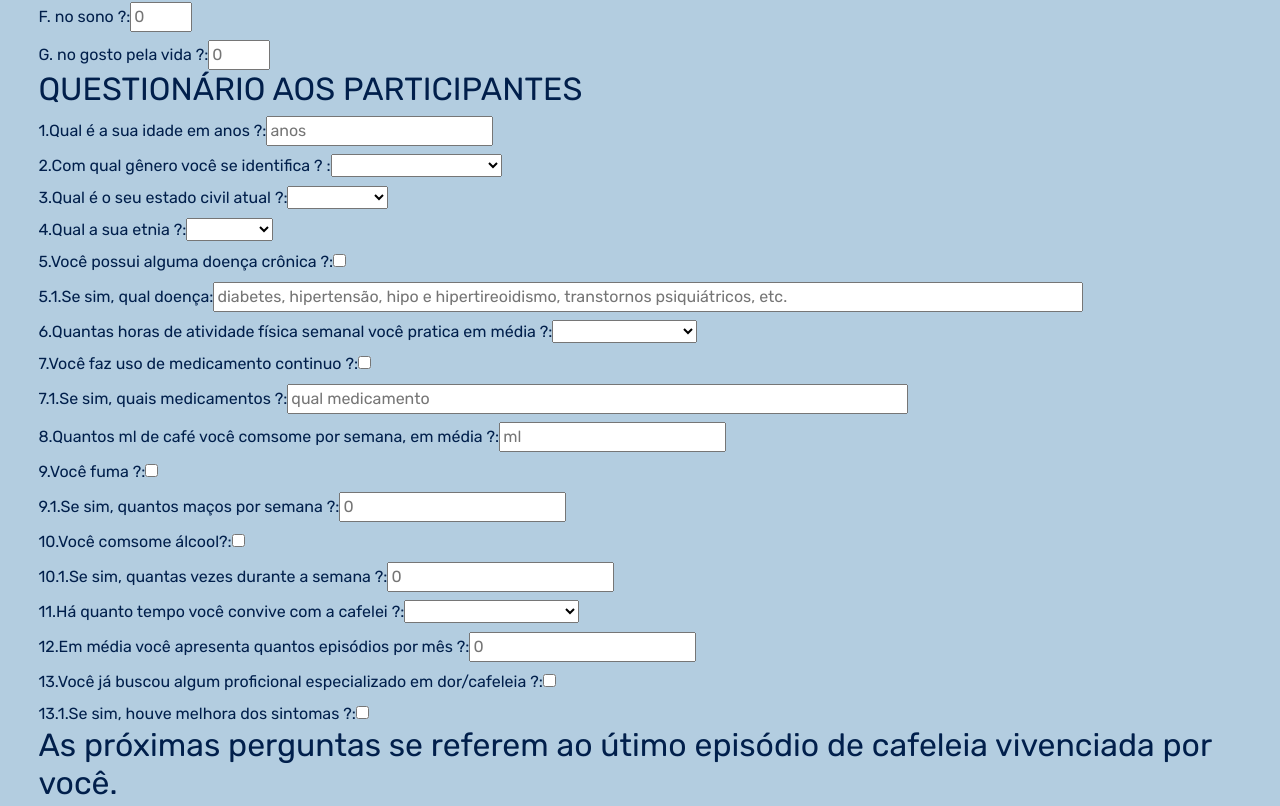
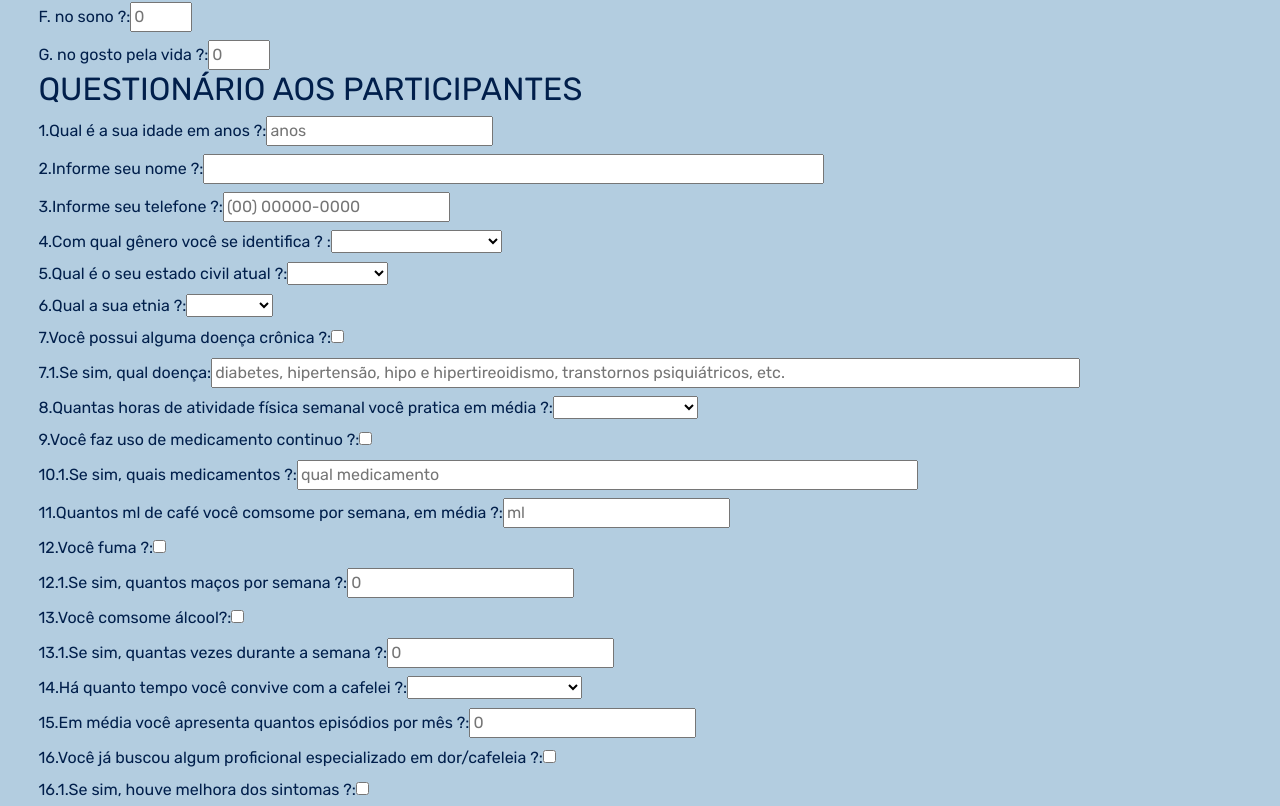
Before and after one commit to ErickCesarA/questionario-tcc-ui, an Angular app: page / in a window 1280 px wide. Shown: the part 1424-2230 px from the top of the page. Built offline with nearby package versions, Linux system fonts and the light colour scheme.

Commit message:
save-data-ok

```diff
--- a/src/app/components/quest/quest.component.ts
+++ b/src/app/components/quest/quest.component.ts
@@ -11,7 +11,7 @@ import { QuestServiceService } from '../../services/quest-service.service';
 
 export class QuestComponent implements OnInit {
 
-  @Input() questionario!: Questionario;
+  @Input() questionario = new Questionario;
   @Output() questionarioUpdate = new EventEmitter<Questionario[]>();
 
   constructor(private questService: QuestServiceService) { }
@@ -23,7 +23,7 @@ export class QuestComponent implements OnInit {
   }
 
   enviarQuestionario(questionario: Questionario) {
-
+    console.log(Questionario)
     this.questService
       .enviarQuestionario(questionario)
       .subscribe((questionarios: Questionario[]) => this.questionarioUpdate.emit(questionarios));
--- a/src/app/components/questPessoal/questPessoal.component.html
+++ b/src/app/components/questPessoal/questPessoal.component.html
@@ -8,7 +8,19 @@
   </div>
   <div class="form-group mt-2">
 
-      <label for="title">2.Com qual gênero você se identifica ? :</label>
+    <label class="margin-top" for="title">2.Informe seu nome ?:</label>
+    <input [(ngModel)]="quest.Nome" type="text" style="width:50%" name="Nome" />
+
+  </div>
+  <div class="form-group mt-2">
+
+    <label class="margin-top" for="title">3.Informe seu telefone ?:</label>
+    <input [(ngModel)]="quest.Telefone" type="number" name="Telefone" placeholder="(00) 00000-0000" />
+
+  </div>
+  <div class="form-group mt-2">
+
+    <label for="title">4.Com qual gênero você se identifica ? :</label>
     <select [(ngModel)]="quest.Genero" name="Genero" placeholder="Gênero">
       <option placeholder="Gênero" *ngFor="let itenGenero of itensGenero" [value]="itenGenero">{{MappingGenero[itenGenero]}}</option>
     </select>
@@ -16,7 +28,7 @@
   </div>
   <div class="form-group  mt-2">
 
-      <label for="title">3.Qual é o seu estado civil atual ?:</label>
+    <label for="title">5.Qual é o seu estado civil atual ?:</label>
     <select [(ngModel)]="quest.StatusCivil" name="StatusCivil">
       <option *ngFor="let itenStatusCivil of itensStatusCivil" [value]="itenStatusCivil">{{MappingStatusCivil[itenStatusCivil]}}</option>
     </select>
@@ -24,26 +36,26 @@
   </div>
   <div class="form-group  mt-2">
 
-      <label for="title">4.Qual a sua etnia ?:</label>
+    <label for="title">6.Qual a sua etnia ?:</label>
     <select [(ngModel)]="quest.Etinia" name="Etinia">
       <option *ngFor="let itenEtinia of itensEtinia" [value]="itenEtinia">{{MappingEtinia[itenEtinia]}}</option>
     </select>
   </div>
   <div class="form-group  mt-2">
 
-      <label for="title">5.Você possui alguma doença crônica ?:</label>
+    <label for="title">7.Você possui alguma doença crônica ?:</label>
     <input [(ngModel)]="quest.DoencaCronica" type="checkbox" name="DoencaCronica" />
 
   </div>
   <div class="form-group  mt-2">
 
-      <label for="title">5.1.Se sim, qual doença:</label>
+    <label for="title">7.1.Se sim, qual doença:</label>
     <input [(ngModel)]="quest.QualDoenca" type="text" style="width:70%" name="QualDoenca" placeholder="diabetes, hipertensão, hipo e hipertireoidismo, transtornos psiquiátricos, etc." />
 
   </div>
   <div class="form-group  mt-2">
 
-      <label for="title">6.Quantas horas de atividade física semanal você pratica em média ?:</label>
+    <label for="title">8.Quantas horas de atividade física semanal você pratica em média ?:</label>
     <select [(ngModel)]="quest.HoraExercicio" name="HoraExercicio">
       <option *ngFor="let itenHorasExercicios of itensHorasExercicios" [value]="itenHorasExercicios">{{MappingHorasExercicios[itenHorasExercicios]}}</option>
     </select>
@@ -51,49 +63,49 @@
   </div>
   <div class="form-group  mt-2">
 
-      <label for="title">7.Você faz uso de medicamento continuo ?:</label>
-      <input [(ngModel)]="quest.MedicamentoContinuo" type="checkbox"  name="MedicamentoContinuo" />
+    <label for="title">9.Você faz uso de medicamento continuo ?:</label>
+    <input [(ngModel)]="quest.MedicamentoContinuo" type="checkbox" name="MedicamentoContinuo" />
 
   </div>
   <div class="form-group  mt-2">
 
-      <label for="title">7.1.Se sim, quais medicamentos ?:</label>
+    <label for="title">10.1.Se sim, quais medicamentos ?:</label>
     <input [(ngModel)]="quest.QualMedicamento" type="text" style="width:50%" name="QualMedicamento" placeholder="qual medicamento" />
 
   </div>
   <div class="form-group  mt-2">
 
-      <label for="title">8.Quantos ml de café você comsome por semana, em média ?:</label>
+    <label for="title">11.Quantos ml de café você comsome por semana, em média ?:</label>
     <input [(ngModel)]="quest.MlCafeSemana" type="number" name="MlCafeSemana" placeholder="ml" />
 
   </div>
   <div class="form-group  mt-2">
 
-      <label for="title">9.Você fuma ?:</label>
-      <input [(ngModel)]="quest.Fuma" type="checkbox"  name="Fuma" />
+    <label for="title">12.Você fuma ?:</label>
+    <input [(ngModel)]="quest.Fuma" type="checkbox" name="Fuma" />
 
   </div>
   <div class="form-group  mt-2">
 
-      <label for="title">9.1.Se sim, quantos maços por semana ?:</label>
-      <input [(ngModel)]="quest.QtdMacosSemana" type="number"  name="QtdMacosSemana" placeholder="0" />
+    <label for="title">12.1.Se sim, quantos maços por semana ?:</label>
+    <input [(ngModel)]="quest.QtdMacosSemana" type="number" name="QtdMacosSemana" placeholder="0" />
 
   </div>
   <div class="form-group  mt-2">
 
-      <label for="title">10.Você comsome álcool?:</label>
-      <input  [(ngModel)]="quest.Bebida" type="checkbox" name="Bebida" />
+    <label for="title">13.Você comsome álcool?:</label>
+    <input [(ngModel)]="quest.Bebida" type="checkbox" name="Bebida" />
 
   </div>
   <div class="form-group  mt-2">
 
-      <label for="title">10.1.Se sim, quantas vezes durante a semana ?:</label>
-      <input [(ngModel)]="quest.BedidasSemana" type="number"  name="BedidasSemana" placeholder="0" />
+    <label for="title">13.1.Se sim, quantas vezes durante a semana ?:</label>
+    <input [(ngModel)]="quest.BedidasSemana" type="number" name="BedidasSemana" placeholder="0" />
 
   </div>
   <div class="form-group  mt-2">
 
-      <label for="title">11.Há quanto tempo você convive com a cafelei ?:</label>
+    <label for="title">14.Há quanto tempo você convive com a cafelei ?:</label>
     <select [(ngModel)]="quest.AnosCafeleia" name="AnosCafeleia">
       <option *ngFor="let itenAnosCafeleia of itensAnosCafeleia" [value]="itenAnosCafeleia">{{MappingAnosCafeleia[itenAnosCafeleia]}}</option>
     </select>
@@ -101,20 +113,20 @@
   </div>
   <div class="form-group  mt-2">
 
-      <label for="title">12.Em média você apresenta quantos episódios por mês ?:</label>
-      <input [(ngModel)]="quest.EpisodiosMes" type="number"  name="EpisodiosMes" placeholder="0"/>
+    <label for="title">15.Em média você apresenta quantos episódios por mês ?:</label>
+    <input [(ngModel)]="quest.EpisodiosMes" type="number" name="EpisodiosMes" placeholder="0" />
 
   </div>
   <div class="form-group  mt-2">
 
-      <label for="title">13.Você já buscou algum proficional especializado em dor/cafeleia ?:</label>
-      <input [(ngModel)]="quest.BuscaProficional" type="checkbox"  name="BuscaProficional" />
+    <label for="title">16.Você já buscou algum proficional especializado em dor/cafeleia ?:</label>
+    <input [(ngModel)]="quest.BuscaProficional" type="checkbox" name="BuscaProficional" />
 
   </div>
   <div class="form-group  mt-2">
 
-      <label for="title">13.1.Se sim, houve melhora dos sintomas ?:</label>
-      <input [(ngModel)]="quest.Melhora" type="checkbox"  name="Melhora"  />
+    <label for="title">16.1.Se sim, houve melhora dos sintomas ?:</label>
+    <input [(ngModel)]="quest.Melhora" type="checkbox" name="Melhora" />
 
   </div>
 
--- a/src/app/models/questionario.ts
+++ b/src/app/models/questionario.ts
@@ -2,13 +2,15 @@ import { Time } from "@angular/common";
 
 export class Questionario {
         Id?: number;
+        Nome = "";
+        Telefone = "";
         Idade?: number;
-        Genero?: number;
-        StatusCivil?: number;
-        Etinia?: number;
+        Genero = "";
+        StatusCivil = "";
+        Etinia = "";
         DoencaCronica?: boolean;
         QualDoenca? = "";
-        HoraExercicio?: number;
+        HoraExercicio = "";
         MedicamentoContinuo?: boolean;
         QualMedicamento = ""
         MlCafeSemana?: number;
@@ -16,14 +18,14 @@ export class Questionario {
         QtdMacosSemana?: number;
         Bebida?: boolean;
         BedidasSemana?: number;
-        AnosCafeleia?: number;
+        AnosCafeleia = "";
         EpisodiosMes?: number;
         BuscaProficional?: boolean;
         Melhora?: boolean;
-        LocalDorX?: number;
-        LocalDorY?:number;
-        LocalMaiorDorX?: number;
-        LocalMaiorDorY?: number;
+        LocalDorX?: 1;
+        LocalDorY?:1;
+        LocalMaiorDorX?: 1;
+        LocalMaiorDorY?: 1;
         MaiorDor24h?: number;
         MenorDor24h?: number;
         GeralDor24h?: number;
@@ -36,14 +38,14 @@ export class Questionario {
         DorRelacionamento?: number;
         DorSono?: number;
         DorVida?: number;
-        LocalExataDor?: number;
+        LocalExataDor = "";
         DorIrradia?: boolean;
-        LocacalIrradiaDorX?:number;
-        LocacalIrradiaDorY?:number;
+        LocacalIrradiaDorX?:1;
+        LocacalIrradiaDorY?:1;
         DiscricaoDor = "";
         ItensidadeDor ?: number;
-        TempoPicoDor?: Time;
-        TempoCrise?: Time;
+        TempoPicoDor = "";
+        TempoCrise = "";
         FatorAgravante?: boolean;
         QualFatorAgravante = "";
         FatorAtenuante ?: boolean
--- a/src/app/services/quest-service.service.ts
+++ b/src/app/services/quest-service.service.ts
@@ -7,6 +7,7 @@ import { Questionario } from '../models/questionario';
 @Injectable({
   providedIn: 'root'
 })
+
 export class QuestServiceService {
   private  url = "Paciente";
 
```
Lines whose indentation alone changed are shown as unchanged.
